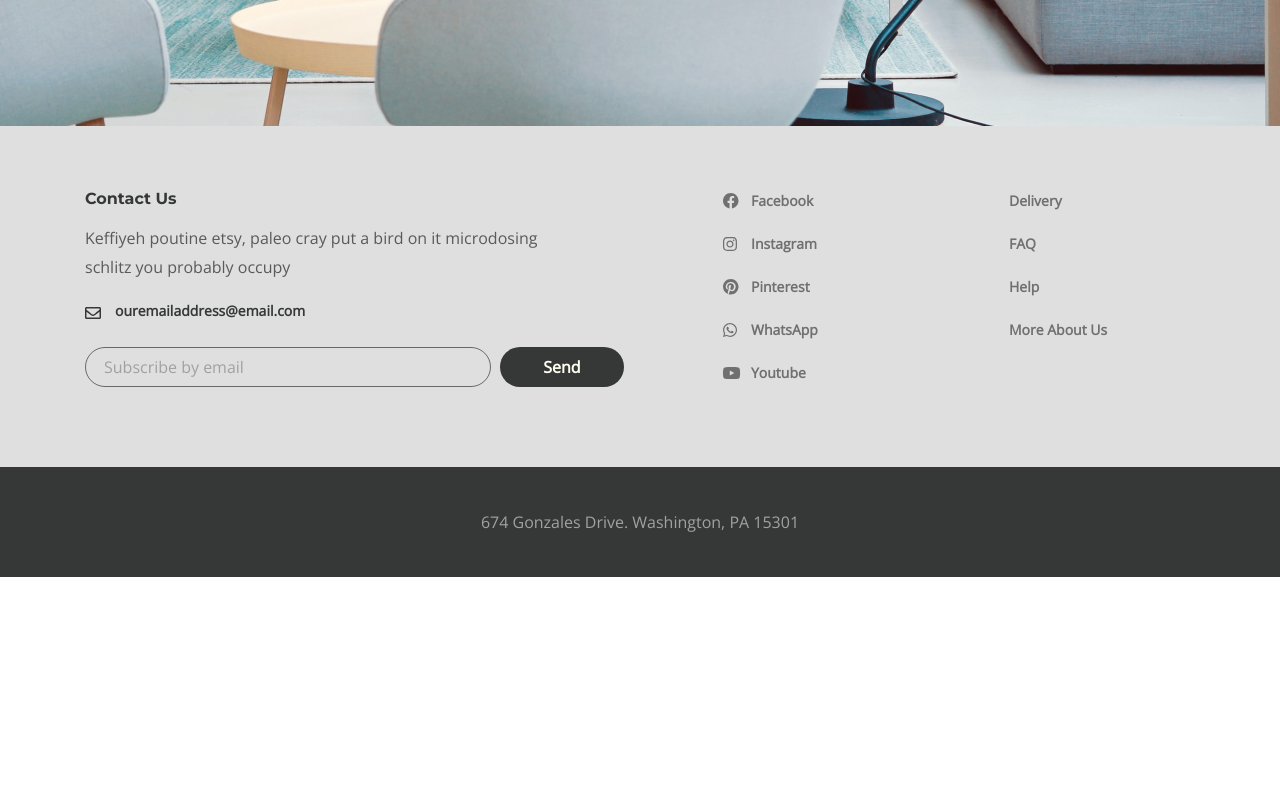
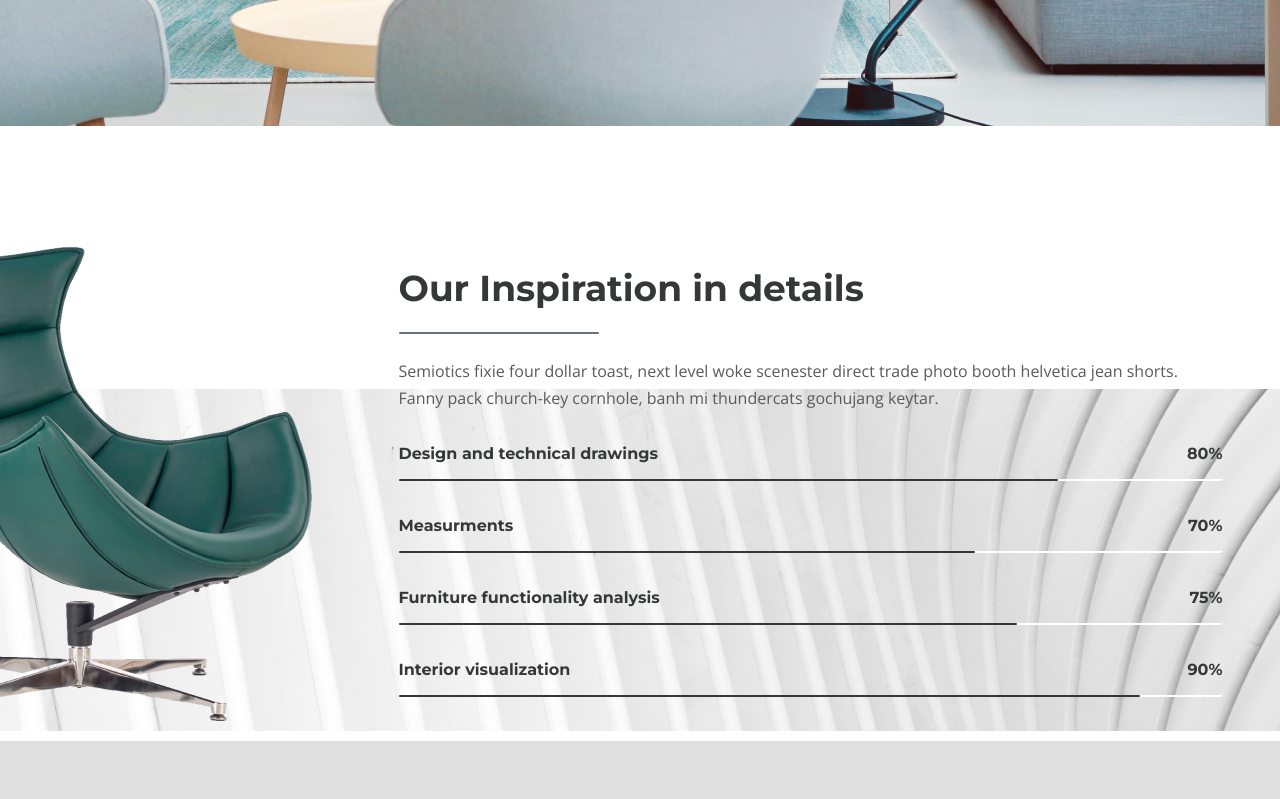
Before and after one commit to Lyadskyi/gulp-desire, a website: page app/about.html in a window 1280 px wide. Shown: the part 1540-2339 px from the top of the page. Before the commit the page ends 2117 px from the top, so only its background shows below. Drawn offline with nearby package versions, Linux system fonts and the light colour scheme.

Commit message:
Added an Inspiration section

```diff
--- a/app/about.html
+++ b/app/about.html
@@ -93,7 +93,6 @@
 						</ul>
 					</div>
 				</div>
-			</main>
 				<!-- About -->
 				<section class="about section">
 					<div class="about__prev">
@@ -109,14 +108,14 @@
 							</h3>
 							<div class="about__text">
 								<p>
-								Vexillologist vape microdosing freegan pork belly deep v direct
-								trade cray single-origin coffee street art. Viral shaman
-								mustache master cleanse, pour-over affogato poutine copper mug
-								marfa fanny pack normcore. Lo-fi pop-up banjo portland, echo
-								park hammock chillwave literally post-ironic ramps subway tile
-								kitsch. Shaman tumblr fixie echo park street art. Enamel pin
-								vaporware wayfarers, organic succulents hella sustainable
-								cardigan.
+									Vexillologist vape microdosing freegan pork belly deep v
+									direct trade cray single-origin coffee street art. Viral
+									shaman mustache master cleanse, pour-over affogato poutine
+									copper mug marfa fanny pack normcore. Lo-fi pop-up banjo
+									portland, echo park hammock chillwave literally post-ironic
+									ramps subway tile kitsch. Shaman tumblr fixie echo park street
+									art. Enamel pin vaporware wayfarers, organic succulents hella
+									sustainable cardigan.
 								</p>
 								<p>
 									Sustainable hot chicken skateboard, dreamcatcher meggings
@@ -132,7 +131,11 @@
 						</div>
 					</div>
 					<div class="about__popup">
-					<a class="about__popup-play" data-fancybox href="https://www.youtube.com/watch?v=nrwGZSJrybE&t=675s">
+						<a
+							class="about__popup-play"
+							data-fancybox
+							href="https://www.youtube.com/watch?v=nrwGZSJrybE&t=675s"
+						>
 							<img
 								class="about__popup-imgbtn"
 								src="images/icons/play-button.svg"
@@ -141,7 +144,63 @@
 						</a>
 					</div>
 				</section>
-
+				<!-- Inspiration -->
+				<section class="inspiration">
+					<div class="container-fluid">
+						<div class="inspiration__inner">
+							<img
+								class="inspiration__image"
+								src="images/inspiration-decor.png"
+								alt="Decor"
+							/>
+							<div class="inspiration__content">
+								<h3 class="inspiration__title">Our Inspiration in details</h3>
+								<p class="inspiration__text">
+									Semiotics fixie four dollar toast, next level woke scenester
+									direct trade photo booth helvetica jean shorts. Fanny pack
+									church-key cornhole, banh mi thundercats gochujang keytar.
+								</p>
+								<ul class="inspiration__list">
+									<li class="inspiration__item">
+										<div class="inspiration__item-content">
+											<p class="inspiration__item-text">
+												Design and technical drawings
+											</p>
+											<p class="inspiration__num">80%</p>
+										</div>
+										<div class="inspiration__line" style="width: 80%"></div>
+									</li>
+									<li class="inspiration__item">
+										<div class="inspiration__item-content">
+											<p class="inspiration__item-text">Measurments</p>
+											<p class="inspiration__num">70%</p>
+										</div>
+										<div class="inspiration__line" style="width: 70%"></div>
+									</li>
+									<li class="inspiration__item">
+										<div class="inspiration__item-content">
+											<p class="inspiration__item-text">
+												Furniture functionality analysis
+											</p>
+											<p class="inspiration__num">75%</p>
+										</div>
+										<div class="inspiration__line" style="width: 75%"></div>
+									</li>
+									<li class="inspiration__item">
+										<div class="inspiration__item-content">
+											<p class="inspiration__item-text">
+												Interior visualization
+											</p>
+											<p class="inspiration__num">90%</p>
+										</div>
+										<div class="inspiration__line" style="width: 90%"></div>
+									</li>
+								</ul>
+							</div>
+						</div>
+					</div>
+				</section>
+			</main>
 			<!-- Footer -->
 			<footer class="footer">
 				<div class="footer__content">
--- a/app/scss/style.scss
+++ b/app/scss/style.scss
@@ -35,8 +35,8 @@
 		color: rgba(54, 56, 56, 0.9);
 	}
 	&__list-link--active {
+		position: relative;
 		padding-bottom: 4px;
-		position: relative;
 		&::after {
 			content: '';
 			position: absolute;
@@ -85,12 +85,12 @@
 		margin-bottom: 41px;
 	}
 	&__title {
-		@extend %title-font;
 		position: relative;
 		font-size: 36px;
 		line-height: 1.4167; /* 51/36 */
 		margin-bottom: 17px;
 		padding-bottom: 17px;
+		@extend %title-font;
 		&::after {
 			content: '';
 			position: absolute;
@@ -167,12 +167,12 @@
 		margin-left: 26px;
 	}
 	&__slider-title {
-		@extend %title-font;
+		position: relative;
 		font-size: 110px;
 		line-height: 1.2182; /* 134/110 */
 		margin-bottom: 26px;
 		padding-bottom: 27px;
-		position: relative;
+		@extend %title-font;
 		color: $title;
 		&::after {
 			content: '';
@@ -194,12 +194,12 @@
 	text-align: center;
 	padding: 45px 0 104px;
 	&__title {
-		@extend %title-font;
+		position: relative;
 		font-size: 36px;
 		line-height: 1.4167; /* 51/36 */
 		margin-bottom: 24px;
 		padding-bottom: 25px;
-		position: relative;
+		@extend %title-font;
 		color: $title;
 		&::after {
 			content: '';
@@ -237,8 +237,8 @@
 		object-fit: cover;
 	}
 	&__info {
+		content: '';
 		position: absolute;
-		content: '';
 		top: 0;
 		right: 0;
 		bottom: 0;
@@ -253,12 +253,12 @@
 		background-color: rgba(#fff, 0.6);
 	}
 	&__info-title {
-		@extend %title-font;
+		position: relative;
 		font-size: 20px;
 		line-height: 1.2; /* 24/20 */
 		margin-bottom: 19px;
 		padding-bottom: 19px;
-		position: relative;
+		@extend %title-font;
 		color: $title;
 		&::after {
 			content: '';
@@ -289,13 +289,13 @@
 	background-position: center;
 	min-height: 616px;
 	&__title {
-		@extend %title-font;
+		position: relative;
 		font-size: 60px;
 		line-height: 1.3334; /* 80/60 */
 		margin-bottom: 21px;
 		padding-bottom: 22px;
 		max-width: 731px;
-		position: relative;
+		@extend %title-font;
 		color: $title;
 		&::after {
 			content: '';
@@ -317,16 +317,16 @@
 .works-path {
 	padding: 79px 0 28px;
 	&__title {
-		@extend %title-font;
 		font-size: 36px;
 		line-height: 1.4167; /* 51/36 */
 		text-align: center;
 		margin-bottom: 39px;
+		@extend %title-font;
 		color: $title;
 	}
 	&__items-box {
+		position: relative;
 		display: flex;
-		position: relative;
 		align-items: flex-end;
 		border-bottom: 2px solid rgba($title, 0.7);
 		&::after {
@@ -341,12 +341,12 @@
 		}
 	}
 	&__item {
+		position: relative;
 		display: flex;
 		flex-wrap: wrap;
 		align-items: center;
 		width: 250px;
 		height: 100%;
-		position: relative;
 	}
 	&__tem--consultation,
 	&__item--production {
@@ -378,9 +378,9 @@
 		}
 	}
 	&__item-title {
-		@extend %title-font;
 		line-height: 1.4375; /* 23/16 */
 		margin-left: 13px;
+		@extend %title-font;
 		color: $title;
 	}
 	&__item-text {
@@ -463,9 +463,9 @@
 		color: inherit;
 	}
 	&__item-title {
-		@extend %title-font;
 		font-size: 24px;
 		line-height: 1.5834; /* 38/24 */
+		@extend %title-font;
 		color: $title;
 	}
 }
@@ -498,8 +498,8 @@
 		display: inline-block;
 	}
 	&__info-email {
+		position: relative;
 		display: inline-block;
-		position: relative;
 		font-size: 14px;
 		font-weight: 600;
 		line-height: 2; /* 28/14 */
@@ -573,8 +573,8 @@
 		color: #707070;
 	}
 	&__social-link {
+		position: relative;
 		padding-left: 28px;
-		position: relative;
 		&::before {
 			content: '';
 			position: absolute;
@@ -618,8 +618,8 @@
 	}
 }
 
-// ========== About.html ========== //
-
+// ++++++++++ ABOUT.html ++++++++++ //
+// ========== About-prev 1920x399px ========== //
 .about {
 	&__prev {
 		background-image: url(../images/about-bg.jpg);
@@ -631,23 +631,23 @@
 		padding: 159px 0 160px;
 	}
 	&__prev-title {
-		@extend %title-font;
 		font-size: 60px;
 		line-height: 1.3334; /* 80/60 */
+		@extend %title-font;
 		color: rgba($title, 0.59);
 	}
-// ========== About-content 1110x471px ========== //
+	// ========== About-content 1110x471px ========== //
 	&__content {
 		padding: 129px 0 40px;
 	}
 	&__title {
 		position: relative;
-		@extend %title-font;
 		font-size: 36px;
 		line-height: 1.6667; /* 60/36 */
 		max-width: 822px;
 		margin-bottom: 23px;
 		padding-bottom: 20px;
+		@extend %title-font;
 		color: $title;
 		&::after {
 			content: '';
@@ -665,6 +665,7 @@
 			margin-bottom: 38px;
 		}
 	}
+	// ========== About-popup 1920x414px ========== //
 	&__popup {
 		background-image: url(../images/popup-bg.jpg);
 		background-position: top center;
@@ -675,8 +676,80 @@
 		justify-content: center;
 		align-items: center;
 	}
-	// &__popup-play {
-	// }
-	// &__popup-imgbtn {
-	// }
 }
+
+// ========== Inspiration 1920x551px ========== //
+.inspiration {
+	position: relative;
+	padding-top: 98px;
+	margin-bottom: 10px;
+	&::after {
+		content: '';
+		position: absolute;
+		right: 0;
+		bottom: 0;
+		left: 0;
+		background-image: url(../images/inspiration-bg.jpg);
+		background-position: top center;
+		background-repeat: no-repeat;
+		background-size: cover;
+		height: 342px;
+		z-index: -20;
+	}
+	&__inner {
+		display: flex;
+		justify-content: center;
+		align-items: center;
+	}
+	&__image {
+		margin-right: 78px;
+		margin-left: -170px;
+	}
+	&__content {
+		max-width: 824px;
+	}
+	&__title {
+		position: relative;
+		font-size: 36px;
+		line-height: 1.6667; /* 60/36 */
+		padding-bottom: 16px;
+		margin-bottom: 24px;
+		@extend %title-font;
+		color: $title;
+		&::after {
+			content: '';
+			position: absolute;
+			bottom: 0;
+			left: 0;
+			width: 200px;
+			height: 2px;
+			border-radius: 1px;
+			background-color: $line;
+		}
+	}
+	&__text {
+		margin-bottom: 30px;
+	}
+	&__item {
+		font-size: 16px;
+		line-height: 1.4375; /* 23/16 */
+		@extend %title-font;
+		color: $title;
+		&:not(:last-child) {
+			margin-bottom: 33px;
+		}
+	}
+	&__item-content {
+		display: flex;
+		justify-content: space-between;
+		padding-bottom: 14px;
+		border-radius: 4px;
+		border-bottom: 2px solid #ffffff;
+	}
+	&__line {
+		height: 2px;
+		margin-top: -2px;
+		border-radius: 4px;
+		background-color: $title;
+	}
+}
```
Also changed, not shown: app/css/style.min.css, app/images/inspiration-bg.jpg (added), app/images/inspiration-decor.png (added), 1 other file. Lines whose indentation alone changed are shown as unchanged.
